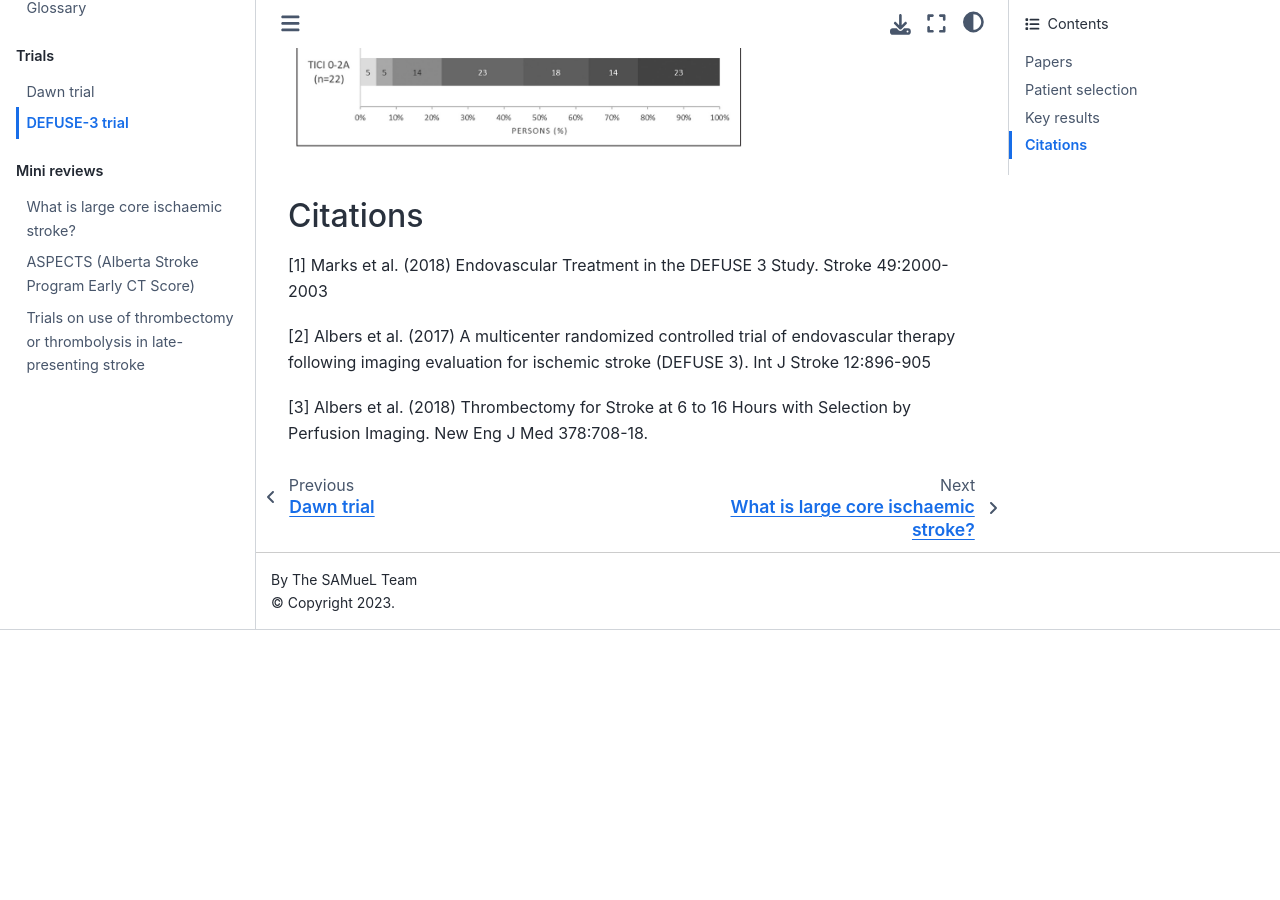
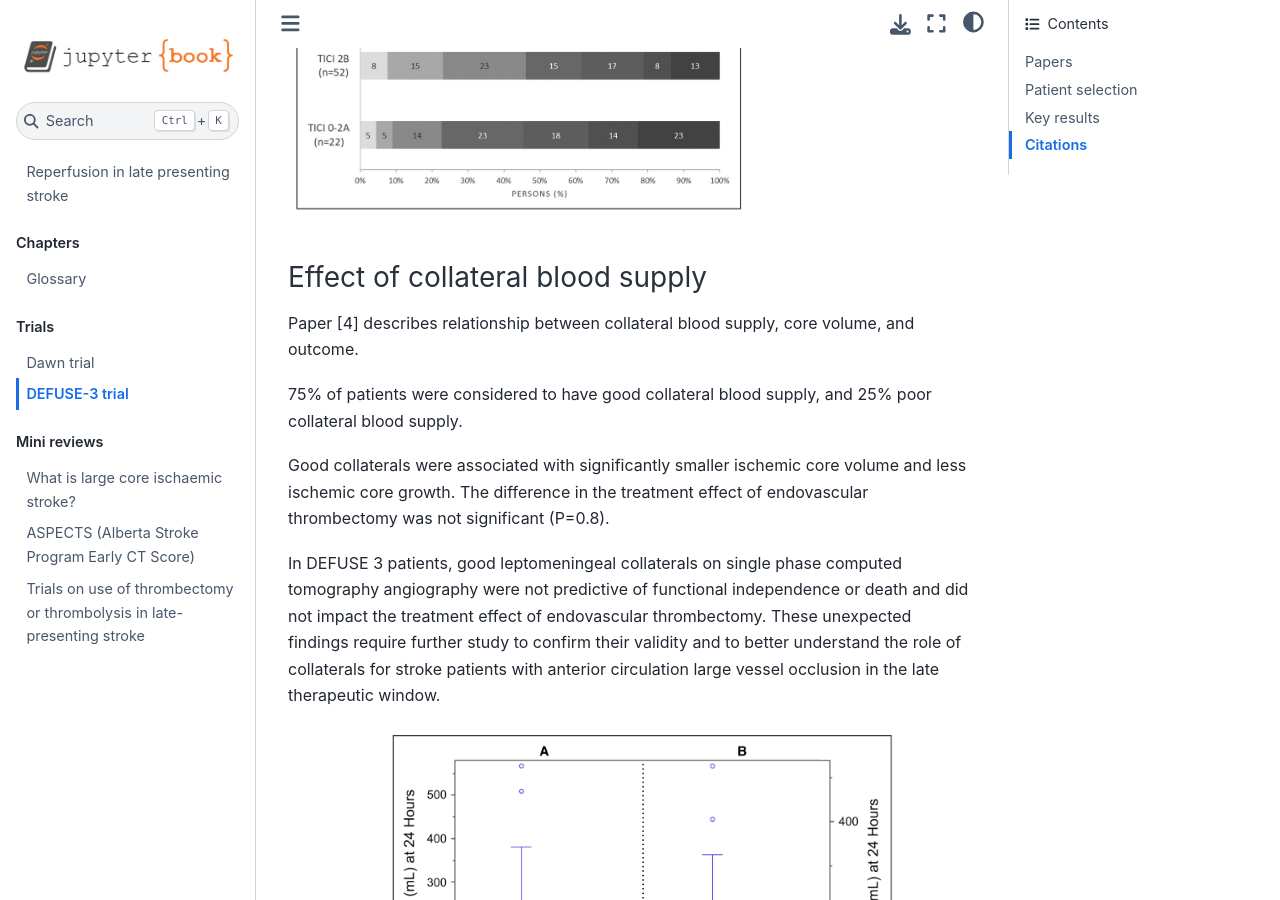
Before and after one commit to samuel-book/late_reperfusion_lit, a Jupyter Book: the page built from trials/defuse.md, in a window 1280 px wide and 900 px high, scrolled down 5523 px. Built offline with Jupyter Book 1.0.4 settings and Sphinx 7.4.7 and the Sphinx Book theme 1.1.4, drawn with Linux system fonts in a browser that asks for light colours; before the commit the page ends 6153 px from its top, so only the background shows below that; some of the changed text lies outside the part shown.

Commit message:
Add collat info

```diff
--- a/trials/defuse.md
+++ b/trials/defuse.md
@@ -7,6 +7,8 @@
 [2] Protocol
 
 [3] Main results of control vs treated
+
+[4] Substudy on collateral blood supply
 
 ## Patient selection
 
@@ -61,8 +63,22 @@ Paper [1] describes results for treated patients according to level of reperfusi
 Improved modified rankin scale was associated with greater levels of reperfusion.
 
 ![](./images/defuse_04.png)
+
 ![](./images/defuse_03.png)
 
+### Effect of collateral blood supply
+
+Paper [4] describes relationship between collateral blood supply, core volume, and outcome.
+
+75% of patients were considered to have good collateral blood supply, and 25% poor collateral blood supply.
+
+Good collaterals were associated with significantly smaller ischemic core volume and less ischemic core growth. The difference in the treatment effect of endovascular thrombectomy was not significant (P=0.8).
+
+In DEFUSE 3 patients, good leptomeningeal collaterals on single phase computed tomography angiography were not predictive of functional independence or death and did not impact the treatment effect of endovascular thrombectomy. These unexpected findings require further study to confirm their validity and to better understand the role of collaterals for stroke patients with anterior circulation large vessel occlusion in the late therapeutic window.
+
+![](./images/defuse_10.png)
+
+![](./images/defuse_11.png)
 
 ## Citations
 
@@ -71,3 +87,5 @@ Improved modified rankin scale was associated with greater levels of reperfusion
 [2] Albers et al. (2017) A multicenter randomized controlled trial of endovascular therapy following imaging evaluation for ischemic stroke (DEFUSE 3). Int J Stroke 12:896-905
 
 [3] Albers et al. (2018) Thrombectomy for Stroke at 6 to 16 Hours with Selection by Perfusion Imaging. New Eng J Med 378:708-18.
+
+[4] de Havenon et al (2019) Results From DEFUSE 3: Good Collaterals Are Associated With Reduced Ischemic Core Growth but Not Neurologic Outcome. Stroke. 50:632-638
```
Also changed, not shown: intro.md (+7 -1 lines), trials/images/defuse_10.png (added), trials/images/defuse_11.png (added).
